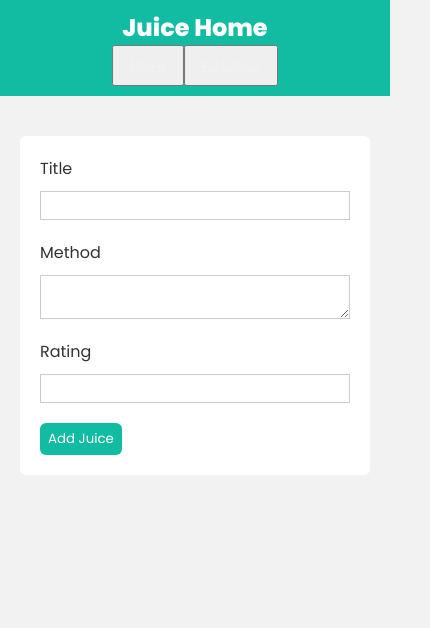
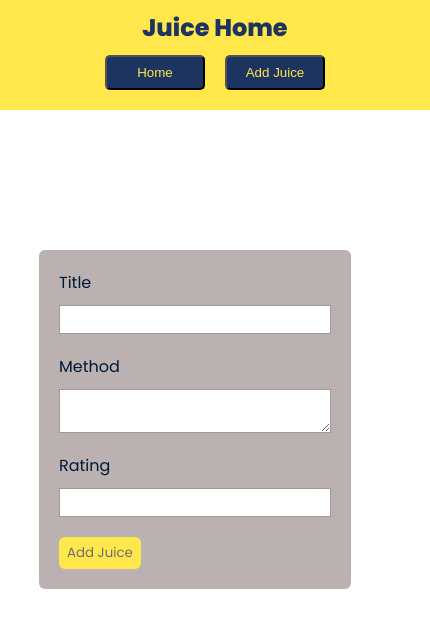
Before and after one commit to braincee/juice-app, a React (Create React App) app: page /create in a window 390 px wide. Shown: the top 628 px of the page, 430 px wide, since content can reach past the window. Built offline with nearby package versions, Linux system fonts and the light colour scheme.

Commit message:
add styling

```diff
--- a/src/index.css
+++ b/src/index.css
@@ -1,32 +1,45 @@
 @import url('https://fonts.googleapis.com/css2?family=Poppins:wght@300;400;500;600;800&family=VT323&display=swap');
 
 :root {
-  --primary: #12bca2;
-  --secondary: #6d15df;
+  --primary: #FFE74C;
+  --secondary: #F9DC5C;
 }
+
 h1,h2,h3 {
   margin: 0;
 }
 
 body {
   margin: 0;
-  color: #333;
+  color: #011936;
   font-family: 'Poppins';
-  background: #f2f2f2;
+  background: #ffff;
 }
+
 nav {
   background: var(--primary);
   padding: 10px 20px;
   text-align: center;
 }
-nav a {
-  color: #f2f2f2;
+
+nav button {
   margin: 10px;
   display: inline-block;
+  background-color: #1D3461;
+  border-radius: 5px;
+  height: 35px;
+  width: 100px;
 }
+
+nav a {
+  text-decoration: none;
+  color: var(--primary);
+}
+
 nav h1 {
-  color: #fff;
+  color: #1D3461;
 }
+
 .page {
   max-width: 1200px;
   margin: 20px auto;
@@ -38,21 +51,24 @@ nav h1 {
   display: grid;
   grid-template-columns: 1fr 1fr 1fr;
   gap: 40px;
+  width: 95%;
 }
+
 .juice-card {
   width: 100%;
   padding: 10px;
-  background: #fff;
+  background: #bebaba;
   box-sizing: border-box;
   border-radius: 6px;
   position: relative;
 }
+
 .juice-card .rating {
   position: absolute;
   top: -10px;
   right: -10px;
   background: var(--secondary);
-  color: #fff;
+  color: #1D3461;
   border-radius: 6px;
   width: 40px;
   height: 0;
@@ -62,7 +78,7 @@ nav h1 {
 }
 
 form {
-  background: #fff;
+  background: #bbb1b1;
   padding: 20px;
   max-width: 480px;
   margin: 0 auto;
@@ -74,13 +90,13 @@ form input, form textarea {
   width: 100%;
   padding: 6px;
   box-sizing: border-box;
-  border: 1px solid #ccc;
+  border: 1px solid #a09898;
   margin: 10px 0 20px 0;
 }
 
 form button {
   background: var(--primary);
-  color: #fff;
+  color: #746b6b;
   border: 0;
   border-radius: 6px;
   padding: 6px 8px;
@@ -121,10 +137,30 @@ form button {
 .order-by button {
   margin-right: 10px;
   background: var(--primary);
-  color: #fff;
+  color: #1D3461;
   border: 0;
   padding: 4px 8px;
   border-radius: 6px;
   font-family: "Poppins";
   cursor: pointer;
 }
+
+@media (max-width: 768px) {
+  nav {
+    width: 100%;
+  }
+
+  .page {
+    width: 80%;
+    height: 70%;
+  }
+
+  .juice-grid {
+    display: flex;
+    flex-direction: column;
+  }
+
+  form {
+    margin-top: 100px;
+  }
+}
```
